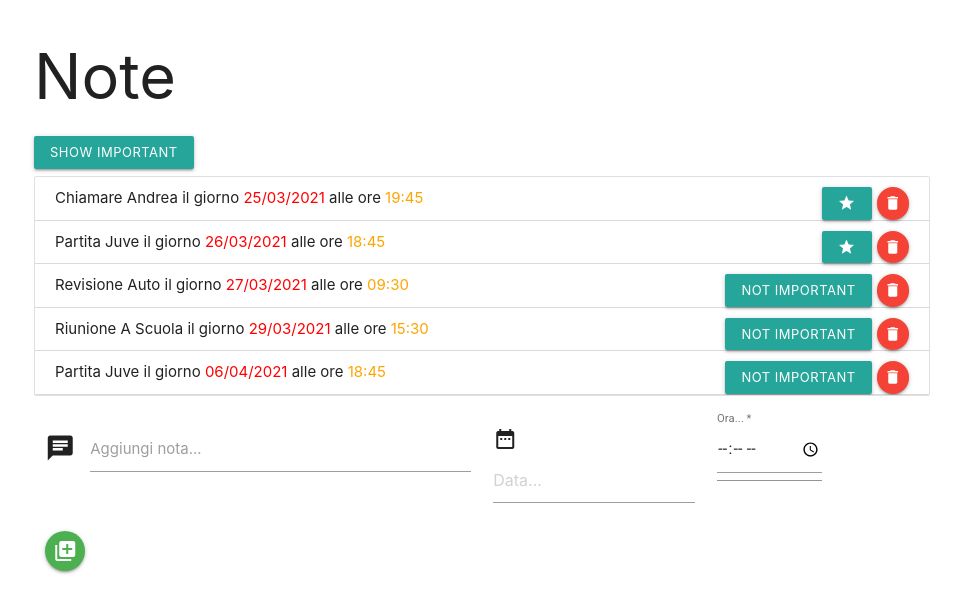
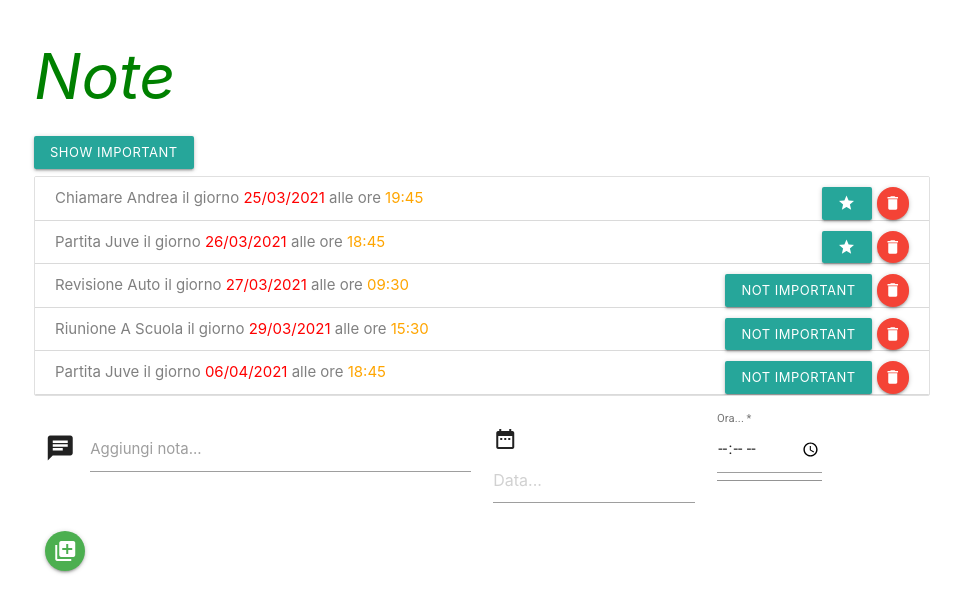
Before and after one commit to freewebsolution/ReactHooks, a React (Create React App) app in the folder notes/: page / in a window 1280 px wide. Shown: the top 612 px of the page, without its empty margins (158-1119 px from the left). Built offline with nearby package versions, Linux system fonts and the light colour scheme; data requests are answered from the project's data file.

Commit message:
Style css messaggio di errore migliorato

```diff
--- a/notes/src/App.js
+++ b/notes/src/App.js
@@ -6,12 +6,14 @@
 import "react-datepicker/dist/react-datepicker.css";
 import TextField from '@material-ui/core/TextField';
 import moment from 'moment'
+import Notification from './components/Notification';
 const App = (props) => {
   const [note, setNote] = useState([])
   const [newNote, setNewNote] = useState('')
   const [newDay, setNewDay] = useState('')
   const [newOur, setNewOur] = useState('')
   const [showAll, setShowAll] = useState(true)
+  const [errorMessage, setErrorMessage] = useState(null)
 
   useEffect(() => {
     noteService
@@ -48,7 +50,13 @@
         setNote(note.map(nota => nota.id !== id ? nota : res.data))
       })
       .catch(error => {
-        alert(`La nota '${nota.tema} non esiste è stata eliminata`)
+        setErrorMessage(
+          `Nota '${nota.tema}' è stata rimossa dal server`
+        )
+        setTimeout(()=>{
+          setErrorMessage(null)
+        },5000)
+        setNote(note.filter(n =>n.id !== id))
       })
   }
   const deleteNoteOf = (id, tema) => {
@@ -84,6 +92,7 @@
   return (
     <div className="container">
       <h1>Note</h1>
+      <Notification message={errorMessage}/>
       <button className='waves-effect waves-light btn-small' onClick={() => setShowAll(!showAll)}>
         show {showAll ? 'important' : 'all'}
       </button>
--- /dev/null
+++ b/notes/src/components/Notification.js
@@ -0,0 +1,14 @@
+import React from 'react';
+import './css/notification.css'
+const Notification = ({message}) => {
+    if(message === null){
+        return null
+    }
+    return (
+        <div className="error">
+            {message}
+        </div>
+    );
+};
+
+export default Notification;
--- /dev/null
+++ b/notes/src/components/css/notification.css
@@ -0,0 +1,9 @@
+.error {
+    color:red;
+    background-color: lightgrey;
+    font-size: 20px;
+    border-style: solid;
+    border-radius: 5px;
+    padding:10px;
+    margin-bottom:10px
+}
--- a/notes/src/index.css
+++ b/notes/src/index.css
@@ -11,3 +11,12 @@
   font-family: source-code-pro, Menlo, Monaco, Consolas, 'Courier New',
     monospace;
 }
+h1{
+  color:green;
+  font-style:italic
+}
+li{
+  color:grey;
+  padding-top:3px;
+  font-size:15px;
+}
```
